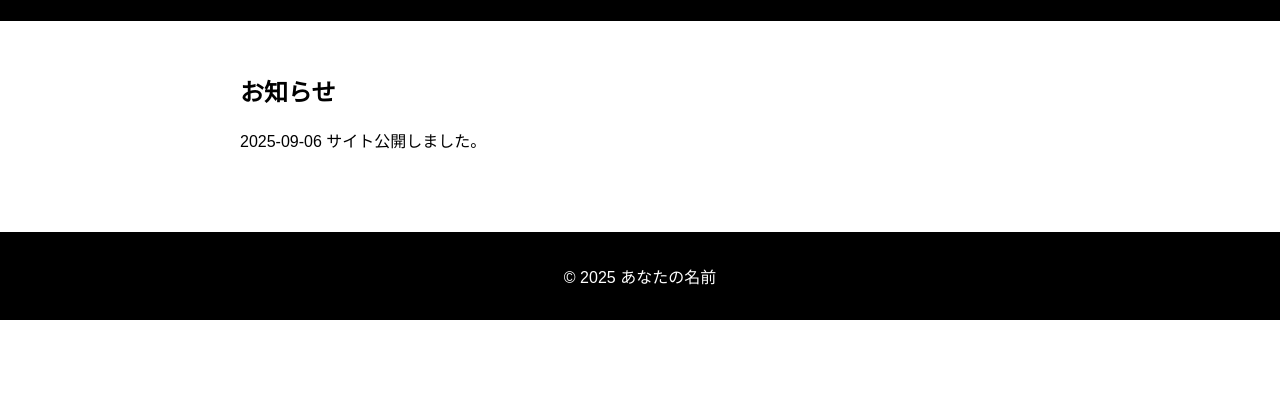
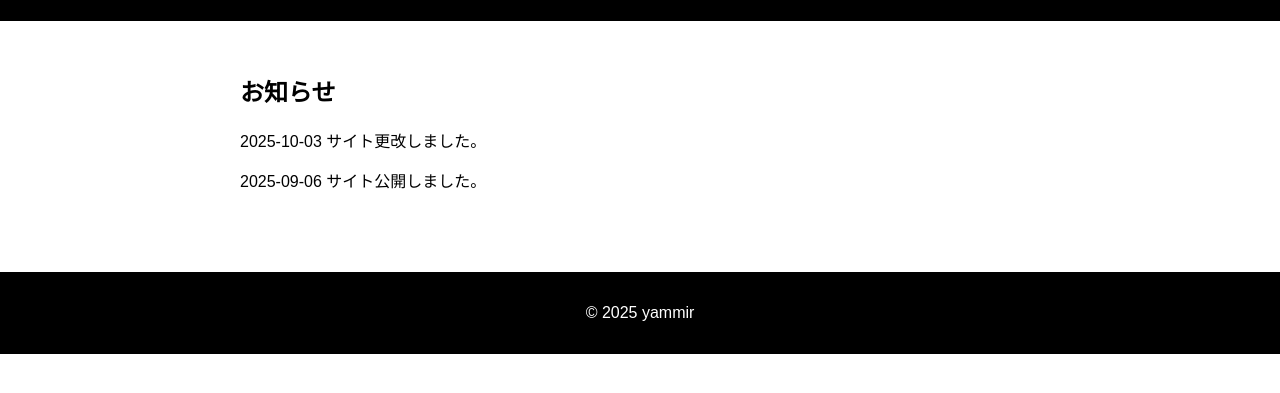
Before and after one commit to yammirJP/portal, a plain HTML site: page news.html in a window 1280 px wide. Shown: the part 125-518 px from the top of the page. Drawn offline with Linux system fonts and the light colour scheme.

Commit message:
Update news.html

```diff
--- a/news.html
+++ b/news.html
@@ -21,12 +21,15 @@
   <main>
     <h2>お知らせ</h2>
     <ul>
+      <li>2025-10-03 サイト更改しました。</li>
+    </ul>
+    <ul>
       <li>2025-09-06 サイト公開しました。</li>
     </ul>
   </main>
 
   <footer>
-    <p>&copy; 2025 あなたの名前</p>
+    <p>&copy; 2025 yammir</p>
   </footer>
 </body>
 </html>
```
